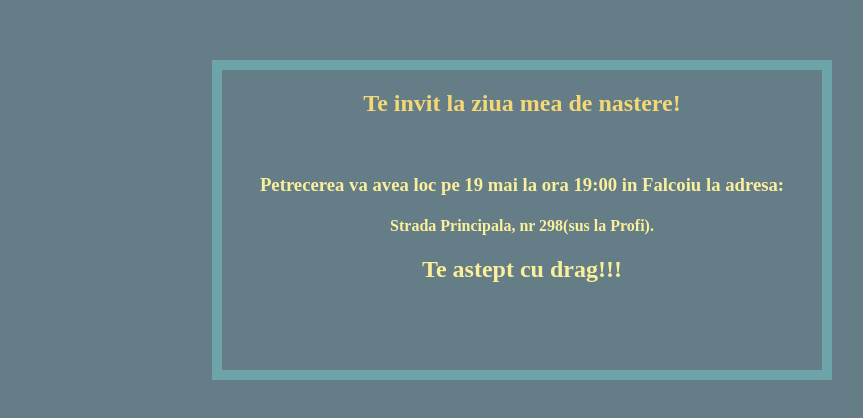
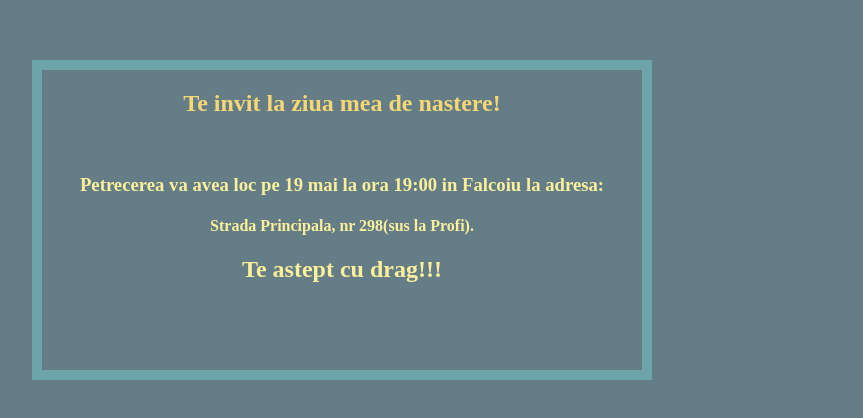
Before and after one commit to YugosoOmori/invitatieziuamea, a plain HTML site: page index.html in a window 1280 px wide. Shown: the part 268-686 px from the top of the page, without its empty margins (156-1019 px from the left). Drawn offline with Linux system fonts and the light colour scheme.

Commit message:
Update index.html

```diff
--- a/index.html
+++ b/index.html
@@ -18,7 +18,7 @@ color: #F6D776;
     position:relative;
     top:320px;
     border: 10px solid #6DA4AA;
-    left:360px;
+    left:180px;
     height:300px;
     width:600px;
 
```
